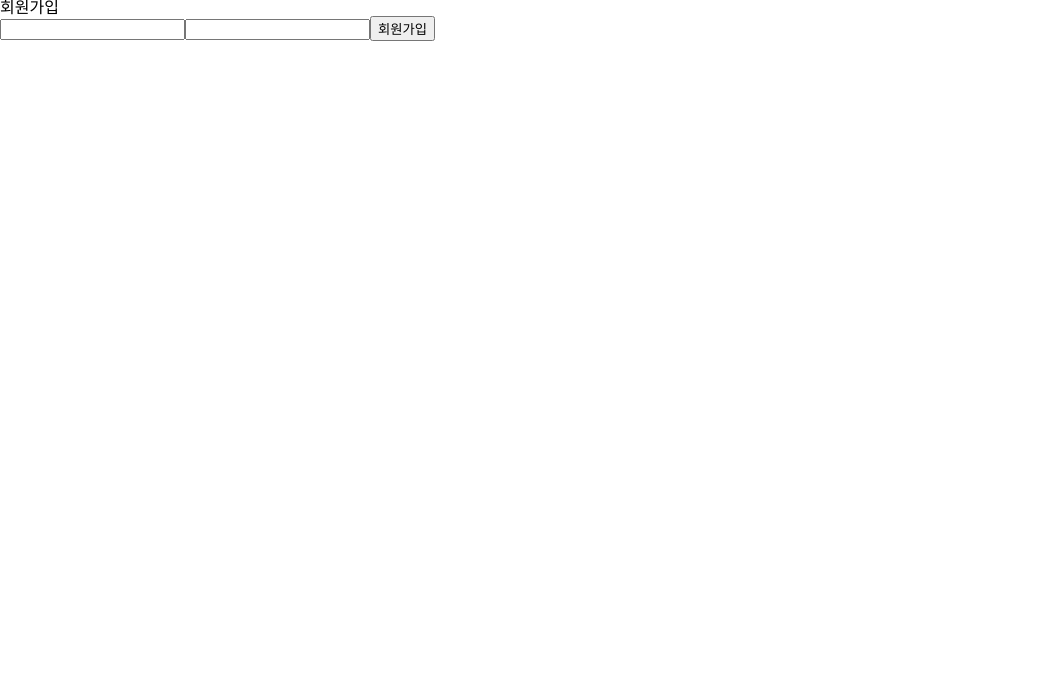
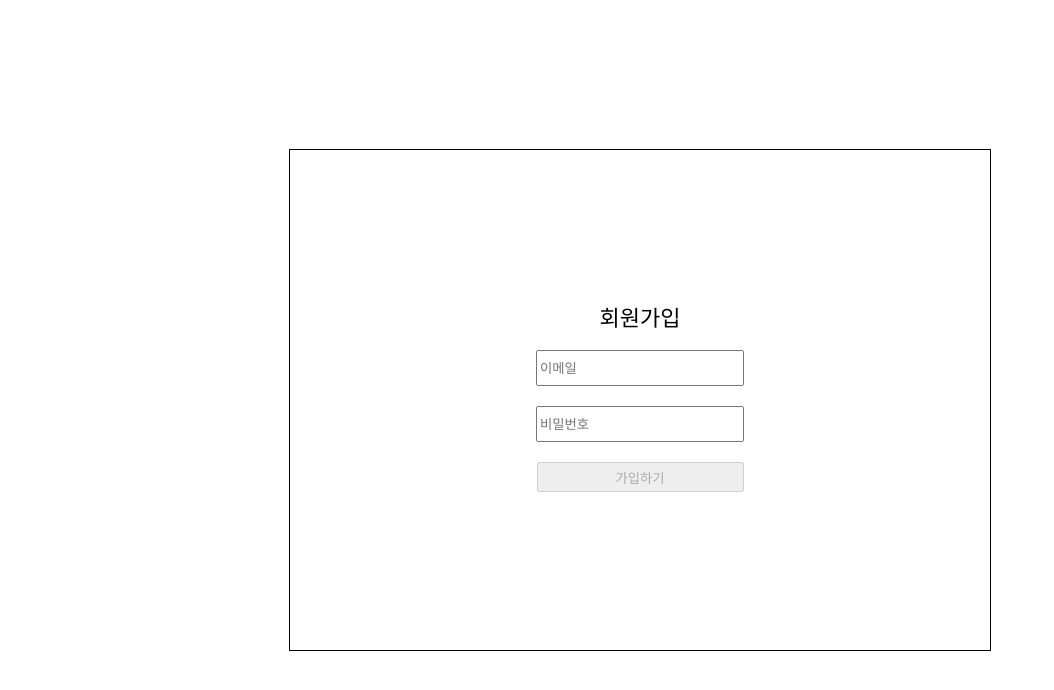
Before and after one commit to thdtjdgml415/wanted-pre-onboarding-frontend, a React (Create React App) app: page /signin in a window 1280 px wide. Shown: the top 690 px of the page, without its empty margins (0-1054 px from the left). Built offline with nearby package versions, Linux system fonts and the light colour scheme.

Commit message:
회원가입페이지 유효성 검사 버튼 disabled 처리와 axios 모듈화를 위한 client.js 파일 생성 후 기본 셋팅 완료

```diff
--- /dev/null
+++ b/src/assets/join.scss
@@ -0,0 +1,4 @@
+.container {
+  width: 100vw;
+  height: 100vh;
+}
--- a/src/components/pages/Join.js
+++ b/src/components/pages/Join.js
@@ -1,16 +1,101 @@
-function Join() {
+import React, { useEffect, useState } from "react";
+import axios from "axios";
+
+function Login() {
+  const [joinIdValue, setJoinIdValue] = useState("");
+  const [joinPwValue, setJoinPwValue] = useState("");
+
+  const [isbuttonDisabled, setIsButtonDisabled] = useState(false);
+
+  useEffect(() => {
+    //이메일과 패스워드가 둘다 true일때 disabled를 true로 설정
+    setIsButtonDisabled(
+      validateEmail(joinIdValue) && validatePassword(joinPwValue)
+    );
+  }, [joinIdValue, joinPwValue]);
+
+  const validateEmail = (email) => {
+    // 이메일 유효성 검사를 위한 정규식
+    const re = /[@]/;
+    return re.test(email);
+  };
+
+  const validatePassword = (password) => {
+    // 비밀번호는 8자리 이하여야 함
+    return password.length >= 8;
+  };
+
+  const handleLogin = async (event) => {
+    // console.log("event", event);
+    event.preventDefault();
+    if (!validateEmail(joinIdValue)) {
+      alert("이메일 형식이 잘못되었습니다.");
+      return;
+    }
+    if (!validatePassword(joinPwValue)) {
+      alert("비밀번호는 8자리 이상이여야 함");
+      return;
+    }
+    // alert("로그인 성공");
+    // console.log("loginIdValue", loginIdValue);
+    // console.log("loginPwValue", loginPwValue);
+    try {
+      const response = await axios.post(
+        " https://www.pre-onboarding-selection-task.shop/auth/signin",
+        {
+          headers: { "Content-Type": "application/json" },
+          data: {
+            joinIdValue,
+            joinPwValue,
+          },
+        }
+      );
+      if (response.status === 200 && response.data.token) {
+        localStorage.setItem("token", response.data.token);
+      } else {
+        alert("로그인 실패");
+      }
+    } catch (error) {
+      console.log(error);
+    }
+  };
+
   return (
-    <section>
-      <h1>회원가입</h1>
-      <article>
-        <form>
-          <input data-testid="email-input" />
-          <input data-testid="password-input" />
-          <button data-testid="signup-button">회원가입</button>
-        </form>
-      </article>
+    <section className="container">
+      <div className="loginWrapper">
+        <h1>회원가입</h1>
+        <div>
+          <label htmlFor="loginIdInput"> </label>
+          <input
+            id="loginIdInput"
+            placeholder="이메일"
+            // value={email}
+            data-testid="email-input"
+            onChange={(e) => setJoinIdValue(e.target.value)}
+          />
+        </div>
+        <div>
+          <label htmlFor="loginPwInput"> </label>
+          <input
+            type="password"
+            id="loginPwInput"
+            placeholder="비밀번호"
+            // value={password}
+            data-testid="password-input"
+            onChange={(e) => setJoinPwValue(e.target.value)}
+          />
+        </div>
+        <button
+          id="loginBtn"
+          data-testid="signin-button"
+          disabled={!isbuttonDisabled}
+          onClick={handleLogin}
+        >
+          가입하기
+        </button>
+      </div>
     </section>
   );
 }
 
-export default Join;
+export default Login;
--- a/src/components/pages/Login.js
+++ b/src/components/pages/Login.js
@@ -26,7 +26,7 @@ function Login() {
   };
 
   const handleLogin = async (event) => {
-    console.log("event", event);
+    // console.log("event", event);
     event.preventDefault();
     if (!validateEmail(loginIdValue)) {
       alert("이메일 형식이 잘못되었습니다.");
@@ -36,16 +36,17 @@ function Login() {
       alert("비밀번호는 8자리 이상이여야 함");
       return;
     }
-    alert("로그인 성공");
-
+    // alert("로그인 성공");
+    // console.log("loginIdValue", loginIdValue);
+    // console.log("loginPwValue", loginPwValue);
     try {
       const response = await axios.post(
         " https://www.pre-onboarding-selection-task.shop/auth/signin",
         {
-          header: { "Content-Type": "application/json" },
-          body: {
-            email: loginIdValue,
-            password: loginPwValue,
+          headers: { "Content-Type": "application/json" },
+          data: {
+            loginIdValue,
+            loginPwValue,
           },
         }
       );
@@ -63,7 +64,6 @@ function Login() {
     <section className="container">
       <div className="loginWrapper">
         <h1>로그인</h1>
-        <form onSubmit={handleLogin}>
         <div>
           <label htmlFor="loginIdInput"> </label>
           <input
@@ -86,14 +86,13 @@ function Login() {
           />
         </div>
         <button
-            type="submit"
           id="loginBtn"
           data-testid="signin-button"
           disabled={!isbuttonDisabled}
+          onClick={handleLogin}
         >
           로그인
         </button>
-        </form>
       </div>
     </section>
   );
--- a/src/index.js
+++ b/src/index.js
@@ -4,6 +4,7 @@ import ReactDOM from "react-dom/client";
 import App from "./App";
 import "./assets/reset.scss";
 import "./assets/login.scss";
+import "./assets/join.scss";
 
 const root = ReactDOM.createRoot(document.getElementById("root"));
 root.render(
```
Also changed, not shown: src/api/client.js (added, +9 -0 lines), 1 other file (tests, documents, lock files or other folders). Lines whose indentation alone changed are shown as unchanged.
